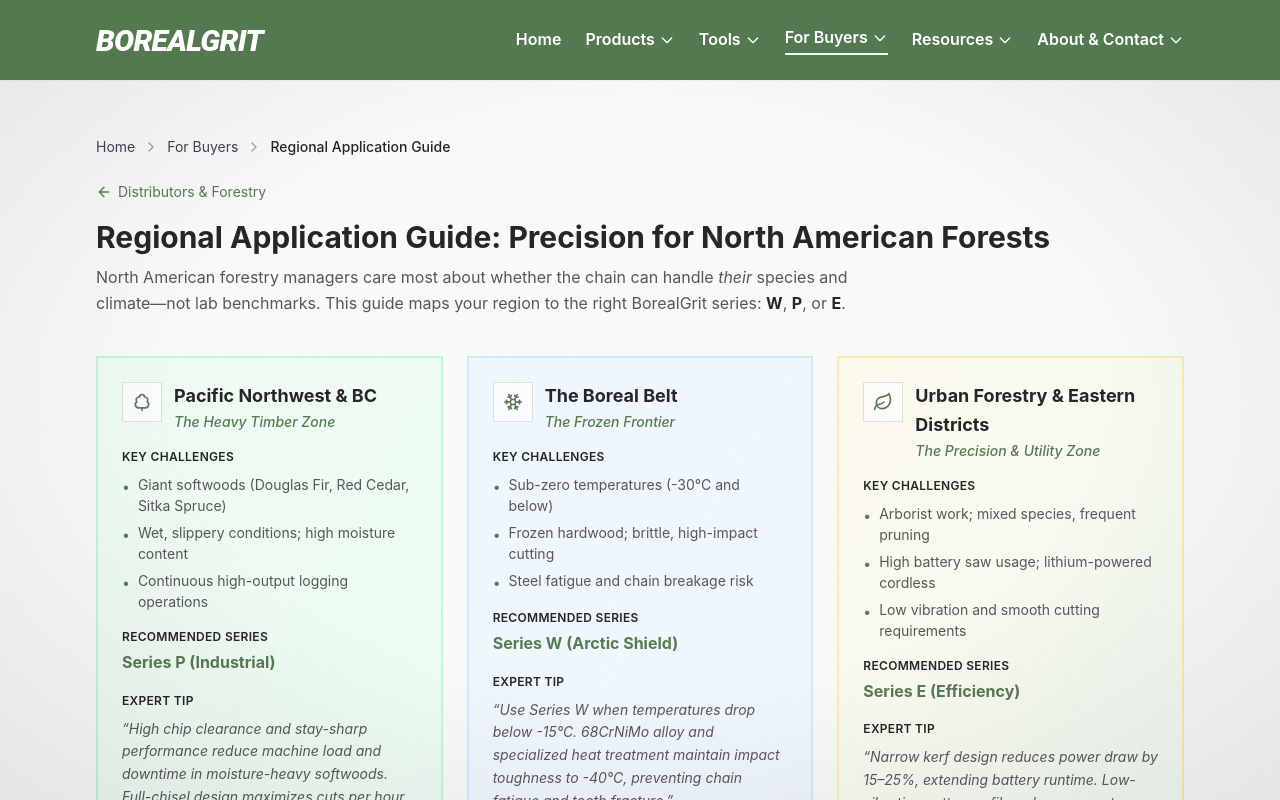
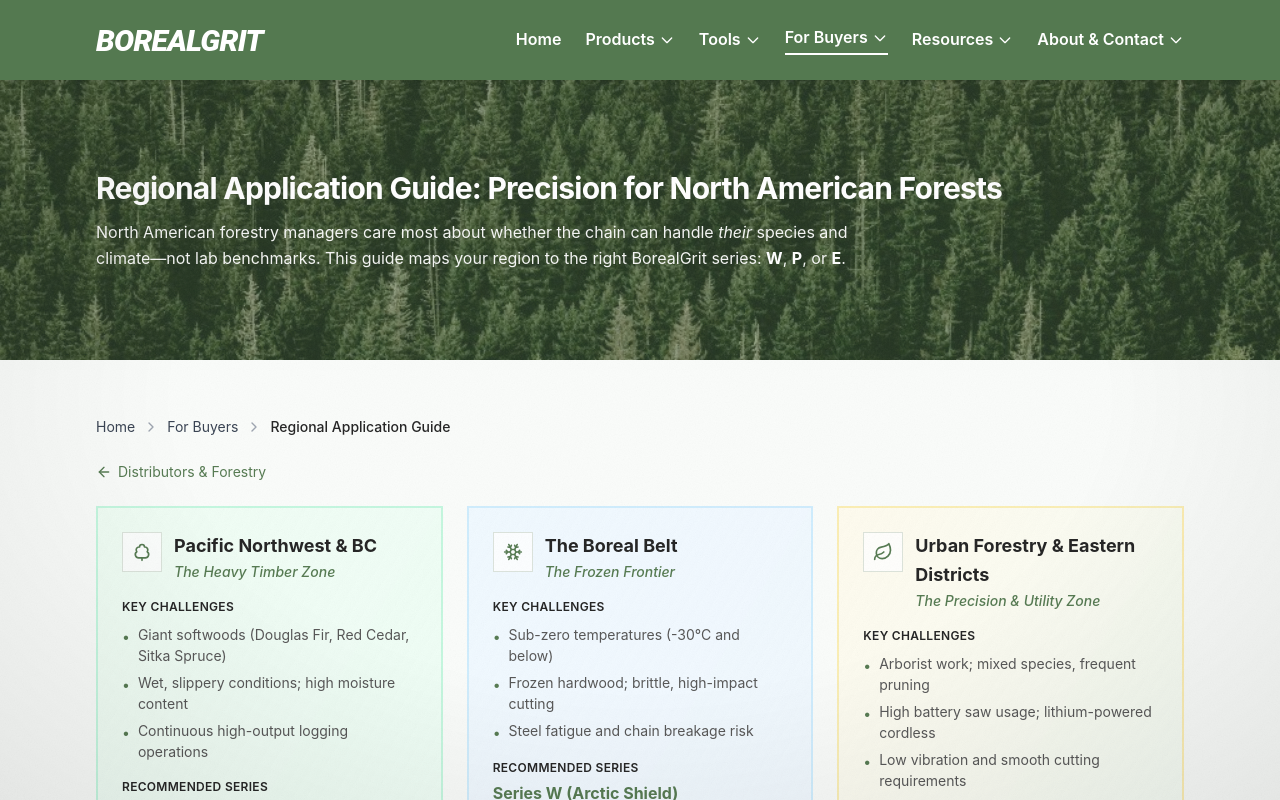
Before and after one commit to LoganOYoung/chainsaw-chain-supplier-borealgrit, a Next.js app: page /for-buyers/regional-guide in a window 1280 px wide. Shown: the top 800 px of the page. Built offline with nearby package versions, Linux system fonts and the light colour scheme.

Commit message:
Add forest banner to Regional Application Guide with optimized image
- Banner: 1024×400 crop, JPEG quality 70, ~195KB
- Title and subtitle overlaid on image with forest-brand overlay
- Layout aligned with fitment-finder banner style

Co-authored-by: Cursor <cursoragent@cursor.com>

```diff
--- a/app/for-buyers/distributors/page.tsx
+++ b/app/for-buyers/distributors/page.tsx
@@ -42,8 +42,8 @@ export default function DistributorsPage() {
         <section className="mb-8 sm:mb-10">
           <div className="relative w-full h-44 sm:h-48 md:h-64 lg:h-72 rounded-none overflow-hidden bg-gray-100">
             <Image
-              src="/images/distributors-banner.jpg"
-              alt="Aerial view of dense North American forest—BorealGrit supplies chainsaw chains for distributors and forestry operations"
+              src="/images/distributors-banner.png"
+              alt="Professional logger with chainsaw and forestry truck—BorealGrit supplies chains for North American distributors and operations"
               fill
               className="object-cover"
               priority
--- a/app/for-buyers/regional-guide/page.tsx
+++ b/app/for-buyers/regional-guide/page.tsx
@@ -1,4 +1,5 @@
 import Link from 'next/link'
+import Image from 'next/image'
 import Navigation from '@/components/Navigation'
 import Footer from '@/components/Footer'
 import Breadcrumbs from '@/components/Breadcrumbs'
@@ -80,7 +81,31 @@ export default function RegionalGuidePage() {
   return (
     <>
       <Navigation />
-      <main className="max-w-6xl mx-auto px-4 sm:px-6 lg:px-8 py-10 md:py-14" aria-label="Regional Application Guide">
+      <main aria-label="Regional Application Guide">
+        {/* Banner with overlaid text */}
+        <section className="relative w-full min-h-[200px] sm:min-h-[240px] md:min-h-[280px] flex flex-col justify-center py-12 md:py-16 overflow-hidden">
+          <div className="absolute inset-0">
+            <Image
+              src="/images/regional-guide-banner.jpg"
+              alt="North American forest canopy — regional chainsaw chain selection"
+              fill
+              className="object-cover"
+              priority
+              sizes="100vw"
+            />
+            <div className="absolute inset-0 bg-forest-brand/40" aria-hidden />
+          </div>
+          <div className="relative z-10 max-w-6xl mx-auto px-4 sm:px-6 lg:px-8 w-full pl-[max(1rem,env(safe-area-inset-left))] pr-[max(1rem,env(safe-area-inset-right))]">
+            <h1 className="text-xl sm:text-2xl md:text-3xl font-bold text-white mb-2 md:mb-3 tracking-tight">
+              Regional Application Guide: Precision for North American Forests
+            </h1>
+            <p className="text-white/95 text-sm sm:text-base max-w-3xl leading-relaxed">
+              North American forestry managers care most about whether the chain can handle <em>their</em> species and climate—not lab benchmarks. This guide maps your region to the right BorealGrit series: <strong className="text-white">W</strong>, <strong className="text-white">P</strong>, or <strong className="text-white">E</strong>.
+            </p>
+          </div>
+        </section>
+
+        <div className="max-w-6xl mx-auto px-4 sm:px-6 lg:px-8 py-8 md:py-14 pl-[max(1rem,env(safe-area-inset-left))] pr-[max(1rem,env(safe-area-inset-right))]">
           <Breadcrumbs
             items={[
               { label: 'Home', href: '/' },
@@ -90,21 +115,11 @@ export default function RegionalGuidePage() {
           />
           <Link
             href="/for-buyers/distributors"
-          className="inline-flex items-center gap-1.5 text-sm text-forest-brand hover:underline mb-4"
+            className="inline-flex items-center gap-1.5 text-sm text-forest-brand hover:underline mb-6"
           >
             <ArrowLeft className="w-4 h-4" />
             Distributors & Forestry
           </Link>
-
-        {/* Header */}
-        <header className="mb-10">
-          <h1 className="text-xl sm:text-2xl md:text-3xl font-bold text-text-main mb-2">
-            Regional Application Guide: Precision for North American Forests
-          </h1>
-          <p className="text-sm sm:text-base text-text-body max-w-3xl leading-relaxed">
-            North American forestry managers care most about whether the chain can handle <em>their</em> species and climate—not lab benchmarks. This guide maps your region to the right BorealGrit series: <strong className="text-text-main">W</strong>, <strong className="text-text-main">P</strong>, or <strong className="text-text-main">E</strong>.
-          </p>
-        </header>
 
         {/* Three zone cards */}
         <div className="grid md:grid-cols-3 gap-6 mb-12">
@@ -188,6 +203,7 @@ export default function RegionalGuidePage() {
           <ArrowLeft className="w-4 h-4" />
           Distributors & Forestry
         </Link>
+        </div>
       </main>
       <Footer />
 
```
Also changed, not shown: public/images/regional-guide-banner.jpg (added). Lines whose indentation alone changed are shown as unchanged.
